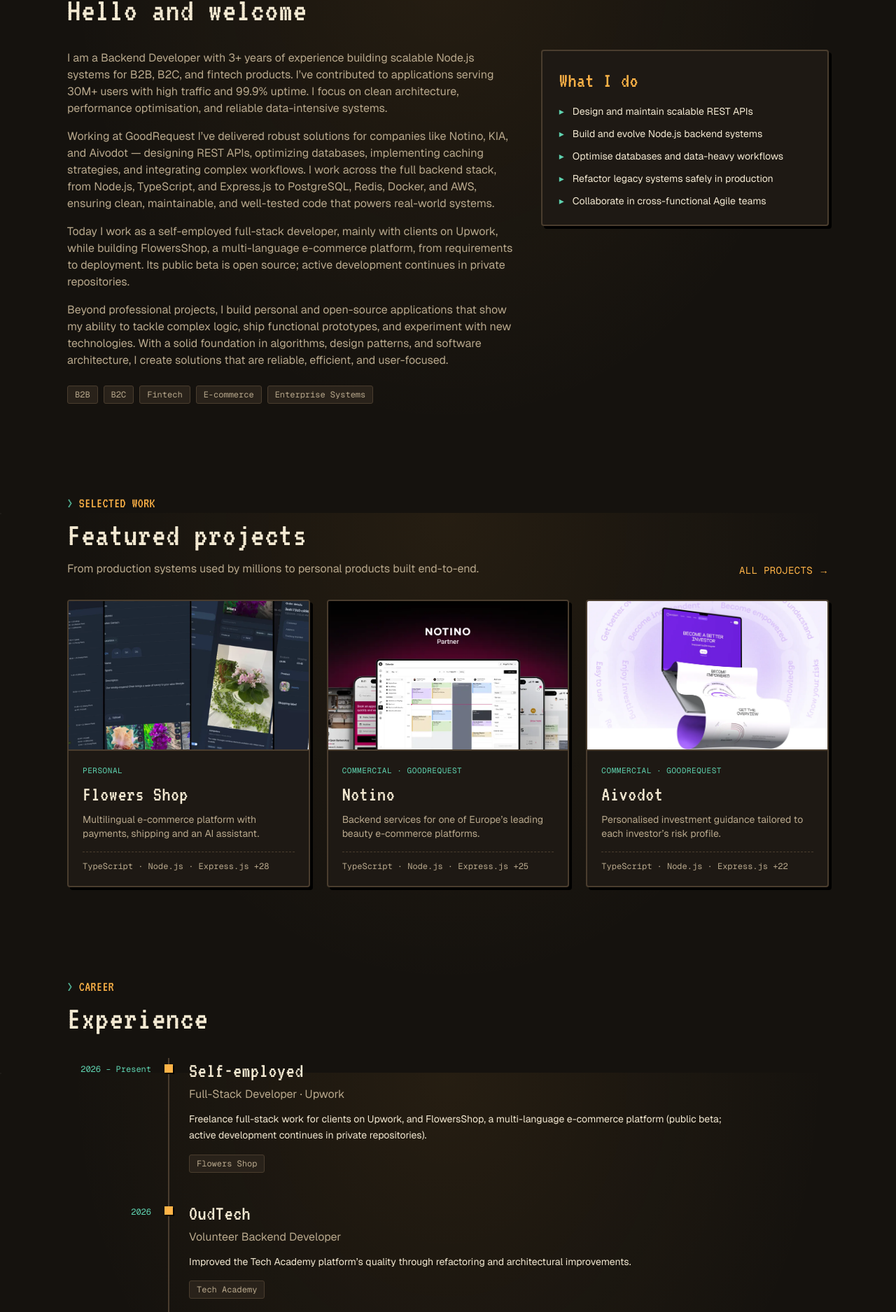
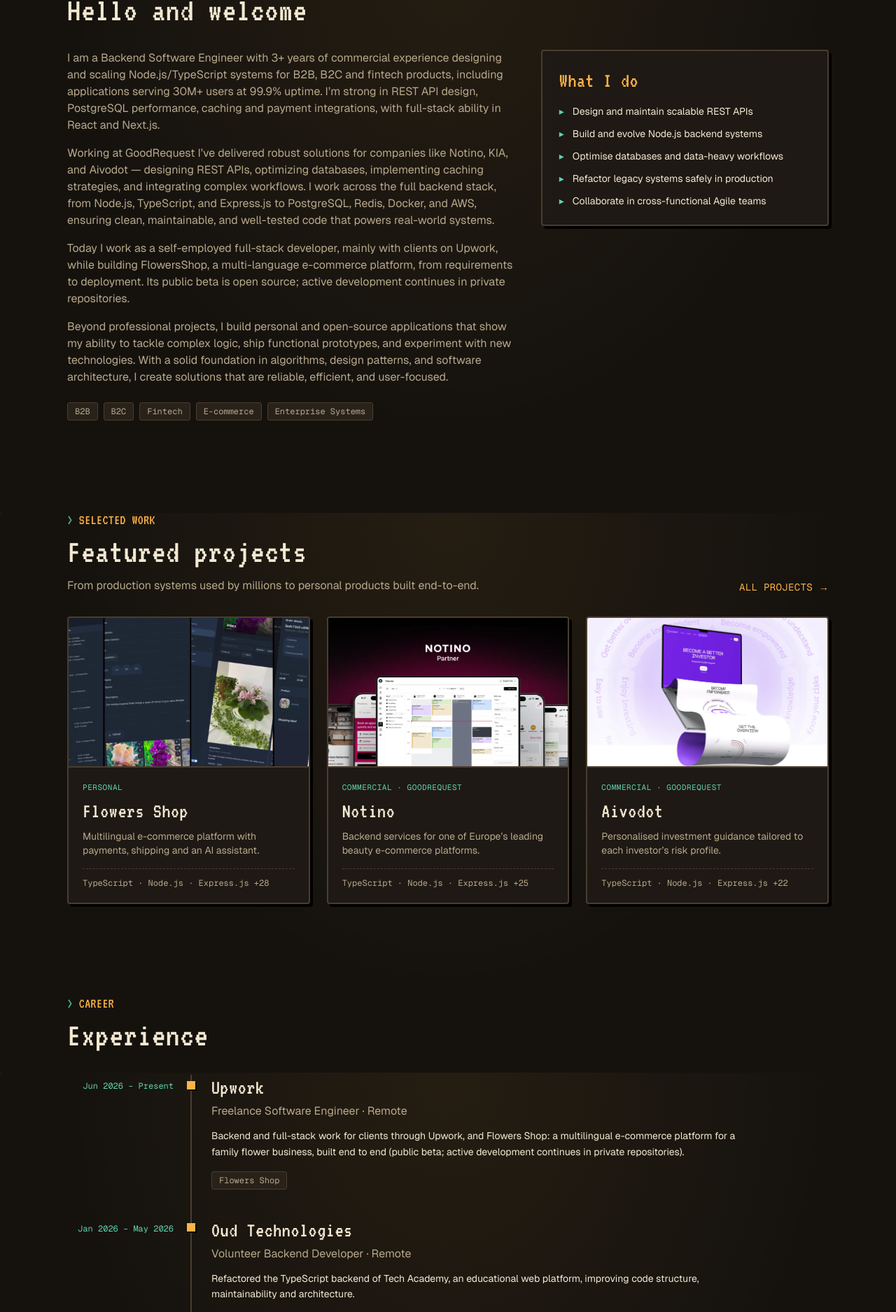
Before and after one commit to kot-1999/PersonalPortfolioNext, a Next.js app: page / in a window 1280 px wide. Shown: the part 867-2742 px from the top of the page at 70% size. Built offline with nearby package versions, Linux system fonts and the light colour scheme.

Commit message:
recommendations were added, start date from projects removed and docs updated

```diff
--- a/app/contact/page.tsx
+++ b/app/contact/page.tsx
@@ -31,6 +31,10 @@ export default function ContactPage() {
                         <p className='mt-1'>{profile.location}</p>
                     </div>
                     <div>
+                        <h2 className='label text-muted'>Right to work</h2>
+                        <p className='mt-1'>{profile.workRights}</p>
+                    </div>
+                    <div>
                         <h2 className='label text-muted'>Elsewhere</h2>
                         <ul className='mt-2 space-y-2'>
                             {profile.socials.map((s) => (
--- a/app/projects/[slug]/page.tsx
+++ b/app/projects/[slug]/page.tsx
@@ -27,6 +27,7 @@ export default async function ProjectPage({ params }: Props) {
     if (!project) notFound()
 
     const index = projects.indexOf(project)
+    const prev = projects[(index - 1 + projects.length) % projects.length]
     const next = projects[(index + 1) % projects.length]
 
     const facts = [
@@ -122,8 +123,12 @@ export default async function ProjectPage({ params }: Props) {
                 </aside>
             </div>
 
-            <nav className='mt-20 border-t-2 border-dashed border-border pt-8'>
-                <Link href={`/projects/${next.slug}/`} className='group block text-right'>
+            <nav aria-label='More projects' className='mt-20 grid gap-8 border-t-2 border-dashed border-border pt-8 sm:grid-cols-2'>
+                <Link href={`/projects/${prev.slug}/`} className='group block'>
+                    <span className='label text-muted'>Previous project</span>
+                    <span className='pixel block text-4xl group-hover:text-accent'>← {prev.name}</span>
+                </Link>
+                <Link href={`/projects/${next.slug}/`} className='group block sm:text-right'>
                     <span className='label text-muted'>Next project</span>
                     <span className='pixel block text-4xl group-hover:text-accent'>{next.name} →</span>
                 </Link>
--- a/content/profile.ts
+++ b/content/profile.ts
@@ -4,18 +4,19 @@ export const profile = {
     name: 'Oleksandr (Alex) Kashytskyi',
     shortName: 'Alex K.',
     logo: ':/ALEX',
-    role: 'Backend Developer / Database Architect',
+    role: 'Backend Software Engineer',
     location: 'London, UK',
+    workRights: 'Full UK right to work, no sponsorship needed',
     email: 'sashakashytskyy@gmail.com',
     /** Formspree endpoint used by the contact form */
     formspreeAction: 'https://formspree.io/f/mlggekeq',
 
     headline: 'I build scalable, well-tested backend systems.',
     about: [
-        `I am a Backend Developer with 3+ years of experience building scalable Node.js systems for B2B,
-        B2C, and fintech products. I’ve contributed to applications serving 30M+ users with high traffic
-        and 99.9% uptime. I focus on clean architecture, performance optimisation, and reliable
-        data-intensive systems.`
+        `I am a Backend Software Engineer with 3+ years of commercial experience designing and scaling
+        Node.js/TypeScript systems for B2B, B2C and fintech products, including applications serving 30M+
+        users at 99.9% uptime. I’m strong in REST API design, PostgreSQL performance, caching and payment
+        integrations, with full-stack ability in React and Next.js.`
     ],
     summary: [
         `Working at GoodRequest I’ve delivered robust solutions for companies like Notino, KIA, and
@@ -50,38 +51,31 @@ export const profile = {
 
     experience: [
         {
-            company: 'Self-employed',
-            role: 'Full-Stack Developer · Upwork',
-            period: '2026 – Present',
-            description: 'Freelance full-stack work for clients on Upwork, and FlowersShop, a multi-language e-commerce platform (public beta; active development continues in private repositories).',
+            company: 'Upwork',
+            role: 'Freelance Software Engineer · Remote',
+            period: 'Jun 2026 – Present',
+            description: 'Backend and full-stack work for clients through Upwork, and Flowers Shop: a multilingual e-commerce platform for a family flower business, built end to end (public beta; active development continues in private repositories).',
             projects: ['flowers-shop']
         },
         {
-            company: 'OudTech',
-            role: 'Volunteer Backend Developer',
-            period: '2026',
-            description: 'Improved the Tech Academy platform’s quality through refactoring and architectural improvements.',
+            company: 'Oud Technologies',
+            role: 'Volunteer Backend Developer · Remote',
+            period: 'Jan 2026 – May 2026',
+            description: 'Refactored the TypeScript backend of Tech Academy, an educational web platform, improving code structure, maintainability and architecture.',
             projects: ['tech-academy']
         },
         {
             company: 'GoodRequest',
-            role: 'Backend Developer',
-            period: '2022 – 2025',
-            description: 'Designed REST APIs, optimised SQL queries and introduced caching that cut backend complexity and response times, in Agile teams shipping software used by millions.',
+            role: 'Backend Developer · Košice, Slovakia',
+            period: 'Mar 2022 – Aug 2025',
+            description: 'Maintained and extended high-traffic modules for Notino across multiple EU markets. Designed and documented REST APIs, optimised PostgreSQL queries and caching, integrated Stripe subscriptions and webhooks, and introduced Sentry monitoring. Joined through the GoodRequest Academy backend bootcamp (Mar–Jul 2022).',
             projects: ['notino', 'aivodot', 'kia', 'benzinol', 'express-joi-to-swagger']
         },
         {
-            company: 'GoodRequest Academy',
-            role: 'Intern Backend Developer',
-            period: '2022',
-            description: 'Built backend features under senior mentorship; first commercial experience with Git, databases, REST APIs and Agile.',
-            projects: []
-        },
-        {
             company: 'Self-employed',
-            role: 'C-Language Teacher',
-            period: '2020 – 2022',
-            description: 'One-to-one C lessons for around 20 university students: algorithms, pointers, memory management and debugging.',
+            role: 'C Programming Tutor · Košice, Slovakia',
+            period: 'May 2020 – Mar 2022',
+            description: 'Taught C to around 20 university students one-to-one: algorithms, pointers, memory management and debugging.',
             projects: []
         }
     ],
@@ -90,14 +84,16 @@ export const profile = {
         {
             degree: 'MSc Web Development',
             school: 'University of Roehampton, London',
-            period: '2025 – 2026',
-            grade: 'First class honours'
+            period: 'Sep 2025 – Aug 2026',
+            grade: 'First class honours',
+            detail: 'Dissertation: a modern e-commerce application with multilingual support, online payments and shipping integration.'
         },
         {
             degree: 'BSc Computer Science',
             school: 'Technical University of Košice',
-            period: '2019 – 2022',
+            period: 'Sep 2019 – Jul 2022',
             grade: 'First class honours',
+            detail: 'Modules: Algorithms and Data Structures, Operating Systems, Software Architecture, Component-Based Development.',
             note: {
                 label: 'Thesis: Implementation of OpenAI environment',
                 href: 'https://www.youtube.com/watch?v=DrO_A16kGj8'
--- a/content/projects.ts
+++ b/content/projects.ts
@@ -16,9 +16,10 @@ export const projects: Project[] = [
         duration: 'Ongoing',
         team: 'Solo',
         status: 'Active Development',
-        overview: `Flowers Shop is a full-featured e-commerce platform for an online flower store. The backend
+        overview: `Flowers Shop is a full-featured e-commerce platform for a family flower business, in English,
+            Ukrainian, German and Slovak. The backend
             provides product management, multilingual content, user authentication, basket and order
-            processing, Stripe payments, Shippo shipping integration, and S3 cloud storage. A Next.js
+            processing, Stripe payments with webhooks, Shippo shipping integration, and S3 cloud storage. A Next.js
             frontend with Ant Design covers both the customer shop and the admin website management. The
             open-source repositories are a public beta; active development continues in private repositories.`,
         responsibilities: [
@@ -70,7 +71,7 @@ export const projects: Project[] = [
         featured: true,
         role: 'Backend Engineer',
         duration: '18 months',
-        team: 'Project managers, backend, frontend, QA, and designers',
+        team: 'Project managers, backend, frontend, QA, designers and DevOps',
         status: 'Live',
         overview: `Developed scalable backend services for Notino, one of the leading European e-commerce
             platforms for beauty and personal care. Focused on high-performance APIs, database optimization,
@@ -205,7 +206,7 @@ export const projects: Project[] = [
         client: 'OudTech',
         role: 'Volunteer Backend Developer',
         duration: '5 months',
-        team: 'Distributed volunteer team, 10 backend contributors',
+        team: 'Backend, frontend and design teams',
         status: 'Completed',
         overview: `Tech Academy is OudTech’s educational platform: beginners learn through video courses and quizzes,
             interns work on real projects, professionals collaborate, and clients post work. The Express + TypeScript
@@ -243,9 +244,9 @@ export const projects: Project[] = [
         tagline: 'Cocktail discovery and management app built on the Bar Assistant API.',
         category: 'Personal',
         role: 'Full Stack Developer',
-        duration: 'Ongoing',
+        duration: '3 months',
         team: 'Solo',
-        status: 'Maintained',
+        status: 'Archived',
         overview: `BarThunder is a cocktail management and discovery app for bartenders and enthusiasts who
             want to explore, rate, and organize drinks in a clean and fast interface. It connects to the Bar
             Assistant API and provides a user-friendly frontend for browsing a large collection of cocktails,
--- /dev/null
+++ b/content/recommendations.ts
@@ -0,0 +1,21 @@
+import type { Recommendation } from './types'
+
+/** Where all written recommendations live */
+export const recommendationsUrl = 'https://www.linkedin.com/in/oleksandr-kashytskyi-07974b22b/details/recommendations/'
+
+/**
+ * People who wrote a recommendation on LinkedIn (see the References section of the CV).
+ * Paste a short excerpt into `quote` to show it on the site; without one, the card just links to LinkedIn.
+ */
+export const recommendations: Recommendation[] = [
+    {
+        name: 'Martin Durny',
+        role: 'Former Team Lead',
+        organisation: 'GoodRequest'
+    },
+    {
+        name: 'Jose Paredes',
+        role: 'MSc Supervisor',
+        organisation: 'University of Roehampton'
+    }
+]
```
Also changed, not shown: app/page.tsx (+29 -1 lines), content/types.ts (+9 -1 lines), 1 other file (tests, documents, lock files or other folders).
